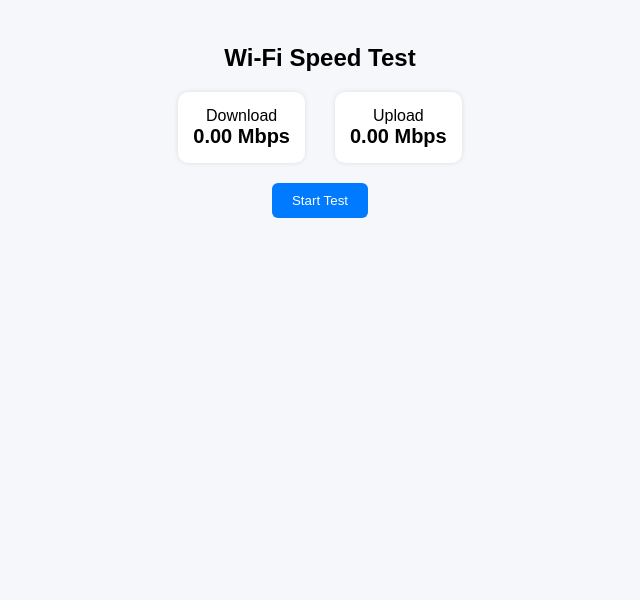
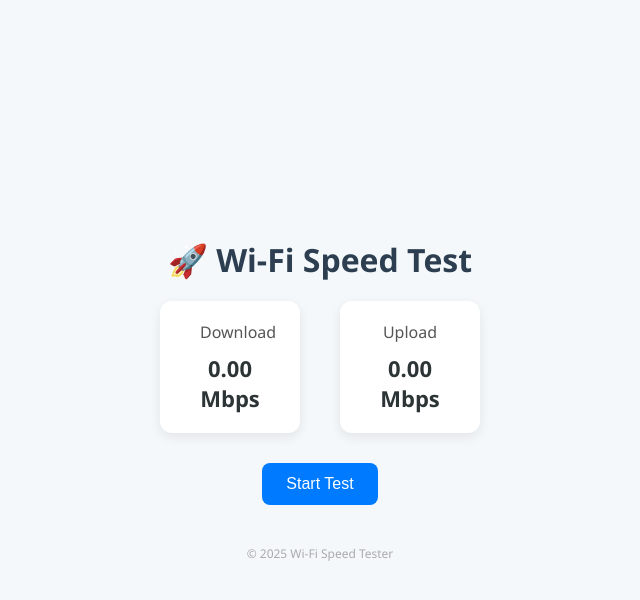
Before and after one commit to vinayakmv/wifi-speed-test, a plain HTML site: page index.html in a window 1280 px wide. Both pictures are taken after a click on the button "Start Test". Shown: the whole page, without its empty margins (320-960 px from the left). Drawn offline with Linux system fonts and the light colour scheme; no server answers.

Commit message:
Update index.html

```diff
--- a/index.html
+++ b/index.html
@@ -1,100 +1,157 @@
 <!DOCTYPE html>
-<html>
+<html lang="en">
 <head>
+  <meta charset="UTF-8" />
+  <meta name="viewport" content="width=device-width, initial-scale=1.0"/>
   <title>Wi-Fi Speed Test</title>
   <style>
+    * {
+      margin: 0;
+      padding: 0;
+      box-sizing: border-box;
+    }
+
     body {
-      font-family: Arial, sans-serif;
-      background: #f5f7fa;
-      padding: 20px;
+      font-family: 'Segoe UI', sans-serif;
+      background: #f4f8fb;
+      color: #333;
+      display: flex;
+      flex-direction: column;
+      align-items: center;
+      justify-content: center;
+      min-height: 100vh;
+    }
+
+    h1 {
+      margin-bottom: 20px;
+      color: #2c3e50;
+    }
+
+    .speed-box {
+      display: flex;
+      gap: 40px;
+      margin-bottom: 30px;
+    }
+
+    .speed {
+      background: white;
+      border-radius: 12px;
+      padding: 20px 40px;
+      box-shadow: 0 4px 12px rgba(0,0,0,0.08);
       text-align: center;
+      width: 140px;
     }
-    h1 {
-      font-size: 24px;
+
+    .speed .label {
+      font-size: 16px;
+      margin-bottom: 10px;
+      color: #555;
     }
-    .speeds {
-      display: flex;
-      justify-content: center;
-      gap: 30px;
-      margin: 20px 0;
+
+    .speed .value {
+      font-size: 22px;
+      font-weight: bold;
+      color: #2d3436;
     }
-    .speed-box {
-      background: white;
-      padding: 15px;
-      border-radius: 10px;
-      box-shadow: 0 0 5px rgba(0,0,0,0.1);
-    }
-    .value {
-      font-size: 20px;
-      font-weight: bold;
-    }
+
     button {
-      padding: 10px 20px;
-      background: #007bff;
+      padding: 12px 24px;
+      background-color: #007bff;
       color: white;
       border: none;
-      border-radius: 6px;
+      border-radius: 8px;
+      font-size: 16px;
       cursor: pointer;
+      transition: background-color 0.3s ease;
+    }
+
+    button:hover {
+      background-color: #0056b3;
+    }
+
+    footer {
+      margin-top: 40px;
+      font-size: 12px;
+      color: #aaa;
     }
   </style>
 </head>
 <body>
-  <h1>Wi-Fi Speed Test</h1>
-  <div class="speeds">
-    <div class="speed-box">
-      <div>Download</div>
-      <div class="value" id="download">0 Mbps</div>
+
+  <h1>🚀 Wi-Fi Speed Test</h1>
+
+  <div class="speed-box">
+    <div class="speed">
+      <div class="label">Download</div>
+      <div class="value" id="download">0.00 Mbps</div>
     </div>
-    <div class="speed-box">
-      <div>Upload</div>
-      <div class="value" id="upload">0 Mbps</div>
+    <div class="speed">
+      <div class="label">Upload</div>
+      <div class="value" id="upload">0.00 Mbps</div>
     </div>
   </div>
+
   <button onclick="startTest()">Start Test</button>
 
+  <footer>© 2025 Wi-Fi Speed Tester</footer>
+
   <script>
-    function updateSpeed(id, speed) {
-      document.getElementById(id).textContent = speed.toFixed(2) + " Mbps";
+    function updateSpeed(type, speed) {
+      document.getElementById(type).textContent = speed.toFixed(2) + " Mbps";
     }
 
     function testDownloadSpeed() {
+      const fileSize = 5 * 1024 * 1024; // 5 MB
+      const start = performance.now();
+
       const xhr = new XMLHttpRequest();
-      const size = 5 * 1024 * 1024;
-      const startTime = performance.now();
+      xhr.responseType = "blob";
       xhr.open("GET", "https://eu.httpbin.org/stream-bytes/5242880?seed=" + Date.now(), true);
-      xhr.responseType = "blob";
-      xhr.onload = () => {
-        const endTime = performance.now();
-        const duration = (endTime - startTime) / 1000;
-        const mbps = (size * 8) / duration / 1024 / 1024;
-        updateSpeed("download", mbps);
+
+      xhr.onload = function () {
+        const duration = (performance.now() - start) / 1000;
+        const speedBps = (fileSize * 8) / duration;
+        const speedMbps = speedBps / 1024 / 1024;
+        updateSpeed("download", speedMbps);
       };
-      xhr.onerror = () => updateSpeed("download", 0);
+
+      xhr.onerror = function () {
+        console.error("Download test failed.");
+        updateSpeed("download", 0);
+      };
+
       xhr.send();
     }
 
     function testUploadSpeed() {
-      const data = new Uint8Array(2 * 1024 * 1024);
-      const startTime = performance.now();
+      const uploadSize = 2 * 1024 * 1024; // 2 MB
+      const data = new Uint8Array(uploadSize);
+      const start = performance.now();
+
       fetch("https://postman-echo.com/post", {
         method: "POST",
-        body: data
+        body: data,
+        headers: {
+          "Content-Type": "application/octet-stream"
+        }
       })
-      .then(res => res.json())
       .then(() => {
-        const endTime = performance.now();
-        const duration = (endTime - startTime) / 1000;
-        const mbps = (data.length * 8) / duration / 1024 / 1024;
-        updateSpeed("upload", mbps);
+        const duration = (performance.now() - start) / 1000;
+        const speedBps = (uploadSize * 8) / duration;
+        const speedMbps = speedBps / 1024 / 1024;
+        updateSpeed("upload", speedMbps);
       })
-      .catch(() => updateSpeed("upload", 0));
+      .catch((err) => {
+        console.error("Upload test failed:", err);
+        updateSpeed("upload", 0);
+      });
     }
 
     function startTest() {
       updateSpeed("download", 0);
       updateSpeed("upload", 0);
       testDownloadSpeed();
-      setTimeout(testUploadSpeed, 1000);
+      setTimeout(testUploadSpeed, 1000); // slight delay to avoid overlap
     }
   </script>
 </body>
```
